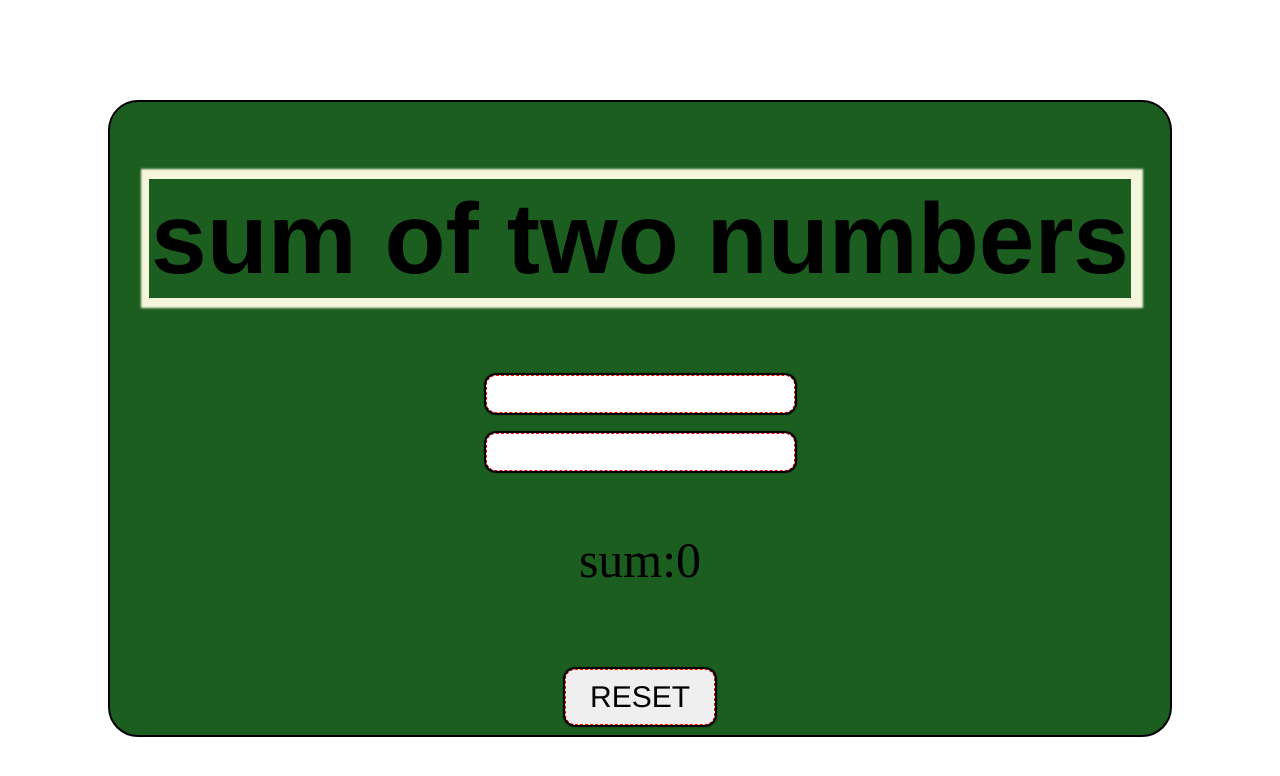
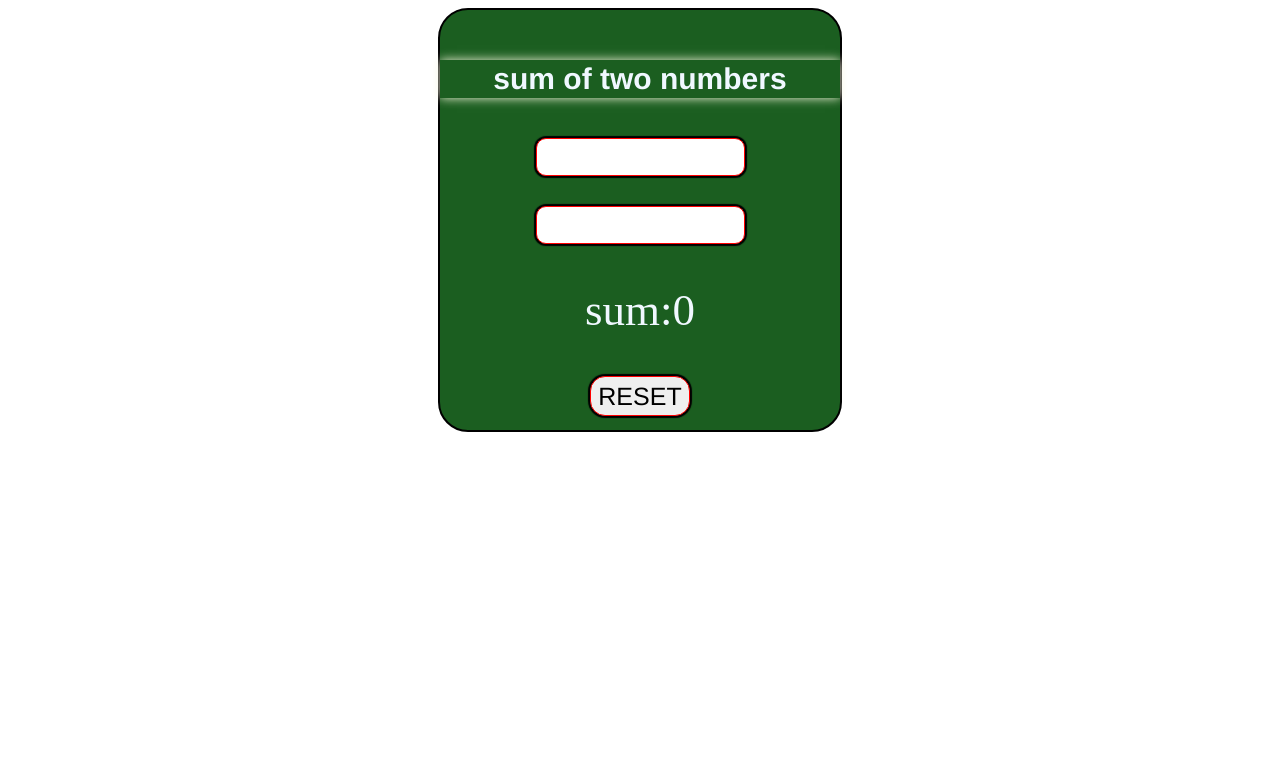
Before and after one commit to vaishupadmor/icp-8.0-assignment-28, a plain HTML site: page index.html in a window 1280 px wide. Drawn offline with Linux system fonts and the light colour scheme.

Commit message:
readme-file-added

```diff
--- a/index.html
+++ b/index.html
@@ -7,22 +7,22 @@
 
     <style>
         .app-container{
-            display:flex;
-            justify-content:center;
-            flex-direction:column;
-            align-items: center;
+            display:block;
+            margin:auto;
             border-radius: 30px;
             border:2px solid black;
             padding: 10px 0px;
-            margin: 100px ;
+            height: 400px;
             background-color:#1B5E20;
+            width:400px;
 
         }
 
         .input-box{
-           width:300px;
-           margin:10px auto;
-           border: 1px dashed red;
+           width:200px;
+           margin:30px auto;
+           display: block;
+           border: 1px double red;
            box-shadow: 0px 0px 1px 2px black;
            border-radius: 10px;
            cursor: pointer;
@@ -33,32 +33,39 @@
 
         .app-heading{
             text-align:center;
-            font-size: 100px;
+            font-size: 30px;
             font-family: 'Franklin Gothic Medium', 'Arial Narrow', Arial, sans-serif;
             font-weight: 200px;
             color: black;
-            box-shadow: 2px 0px 2px 10px beige;
+            box-shadow: 0px 0px 10px 0px beige;
             padding: 2px;
+            margin: 40px 0px;
+            color: aliceblue;
 
         }
 
         .btn-action{
-            width:150px;
-            margin-top:30px;
-            border-radius: 10px;
-            border: 1px dashed red;
+            width:100px;
+            display: block;
+            margin:30px auto;
+            height: 40px;
+            border-radius: 15px;
+            border: 1px double red;
             box-shadow: 0px 0px 1px 2px black;
-            padding: 10px;
-            font-size: 30px;
+            padding: 5px;
+            font-size: 25px;
             font-weight: 10px;
             font-family: 'Franklin Gothic Medium', 'Arial Narrow', Arial, sans-serif;
             cursor: pointer;
         }
 
         .text-result{
-            margin-top:10;
+            display: block;
+            text-align: center;
             padding:0;
-            font-size:50px;
+            font-size:45px;
+            margin: 40px ;
+            color: aliceblue;
 
         }
     </style>
```
Also changed, not shown: Screenshot (361).png (added), 1 other file.
